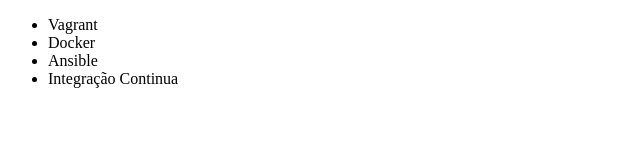
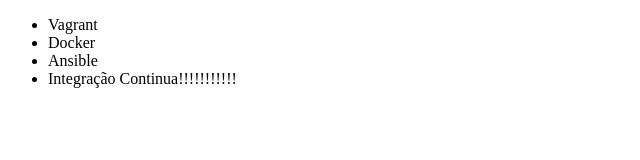
Before and after one commit to WallaceGit098/Treinando-git, a plain HTML site: page Index.html in a window 1280 px wide. Shown: the full height of the page, 0-640 px from the left. Drawn offline with Linux system fonts and the light colour scheme.

Commit message:
Atualizando para testar

```diff
--- a/Index.html
+++ b/Index.html
@@ -9,7 +9,7 @@
         <li>Vagrant</li>
         <li>Docker</li>
         <li>Ansible</li>
-        <li>Integração Continua</li>
+        <li>Integração Continua!!!!!!!!!!!</li>
     </ul>
 </body>
 </html>
```
